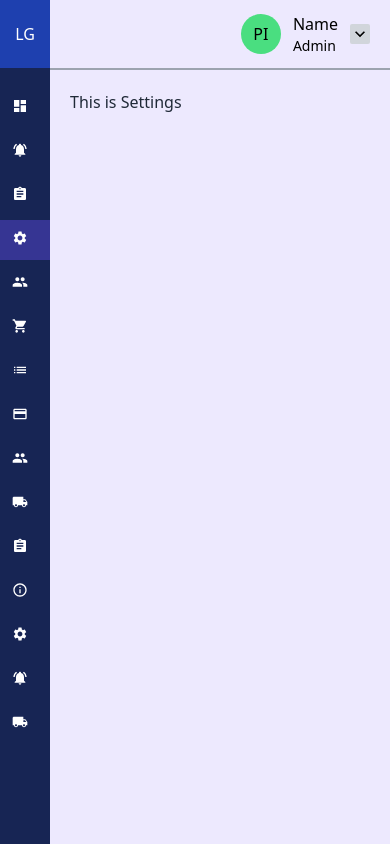
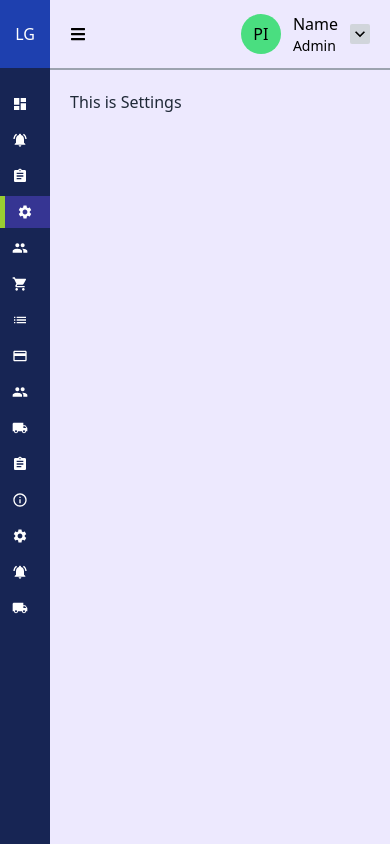
Before and after one commit to bapibiswas100808/my-sample-dashboard, a React app: page /settings in a window 390 px wide. Built offline with nearby package versions, Linux system fonts and the light colour scheme; the HTML template or start-up script is replaced by a standard one.

Commit message:
siderbar mobile updated

```diff
--- a/src/App.css
+++ b/src/App.css
@@ -1,3 +1,4 @@
 .active {
   background-color: #4c41c095;
+  border-left: 5px solid yellowgreen;
 }
--- a/src/App.jsx
+++ b/src/App.jsx
@@ -10,16 +10,24 @@ import { useState } from "react";
 
 function App() {
   const [isOpen, setIsOpen] = useState(false);
+  const [isClose, setIsClose] = useState(false);
   const handleToggle = () => {
     if (window.innerWidth > 991) {
       setIsOpen(!isOpen);
+    }
+    if (window.innerWidth < 991) {
+      setIsClose(!isClose);
     }
   };
 
   return (
     <BrowserRouter>
-      <SideBar isOpen={isOpen}>
-        <Header handleToggle={handleToggle} setIsOpen={setIsOpen}></Header>
+      <SideBar isOpen={isOpen} isClose={isClose}>
+        <Header
+          handleToggle={handleToggle}
+          setIsOpen={setIsOpen}
+          isClose={isClose}
+        ></Header>
         <Routes>
           <Route path="/dashboard" element={<DashBoard />} />
           <Route path="/notification" element={<Notification />} />
--- a/src/Components/Header/Header.jsx
+++ b/src/Components/Header/Header.jsx
@@ -6,13 +6,11 @@ import { ImProfile } from "react-icons/im";
 import { RiLockPasswordFill } from "react-icons/ri";
 import { IoLogOutOutline } from "react-icons/io5";
 
-const Header = ({ handleToggle, setIsOpen }) => {
+const Header = ({ handleToggle, setIsOpen, isClose }) => {
   const iconRef = useRef(null);
-  const [showBars, setShowBars] = useState(false);
   const [showOptions, setShowOptions] = useState(false);
   useEffect(() => {
     const handleResize = () => {
-      setShowBars(window.innerWidth > 991);
       if (window.innerWidth < 991) {
         setIsOpen(false);
       }
@@ -37,12 +35,13 @@ const Header = ({ handleToggle, setIsOpen }) => {
   }, []);
 
   return (
-    <div className="text-black p-3 flex justify-between items-center bg-violet-100 border-b-2 border-gray-400 sticky top-0 ">
+    <div
+      style={{ paddingLeft: isClose ? "65px" : "20px" }}
+      className="text-black p-3 flex justify-between items-center bg-violet-100 border-b-2 border-gray-400 sticky top-0"
+    >
       <div>
         <h2>
-          {showBars && (
-            <FaBars className="cursor-pointer" onClick={handleToggle} />
-          )}
+          <FaBars className="cursor-pointer" onClick={handleToggle} />
         </h2>
       </div>
       <div className="flex items-center gap-3 pr-2 lg:pr-5">
@@ -89,5 +88,6 @@ const Header = ({ handleToggle, setIsOpen }) => {
 Header.propTypes = {
   handleToggle: PropTypes.func.isRequired,
   setIsOpen: PropTypes.func.isRequired,
+  isClose: PropTypes.bool,
 };
 export default Header;
--- a/src/Components/NavLinks/NavLinks.jsx
+++ b/src/Components/NavLinks/NavLinks.jsx
@@ -1,22 +1,55 @@
 import { NavLink } from "react-router-dom";
 import PropTypes from "prop-types";
+import { FaAngleDown } from "react-icons/fa";
+import { IoIosArrowUp } from "react-icons/io";
+import { useState } from "react";
 
-const NavLinks = ({ item, isOpen, idx, handleIsOpen }) => {
+const NavLinks = ({ item, isOpen, idx, handleIsOpen, isClose }) => {
+  const [showDrop, setShowDrop] = useState(false);
+  const handleShowDrop = () => {
+    setShowDrop(!showDrop);
+  };
   return (
+    <>
       <NavLink
-      className="flex items-center gap-2 py-2 pl-3 hover:bg-[#4c41c095] "
+        className="flex items-center gap-2 py-2 pl-3 hover:bg-[#4c41c095]"
         activeclassname="active"
         to={item.path}
-      onClick={() => item.subItems && handleIsOpen(idx)}
+        onClick={() => {
+          if (item.subItems) {
+            handleIsOpen(idx);
+            handleShowDrop();
+          }
+        }}
       >
         <div
+          style={{ display: isClose ? "none" : "block" }}
           className="tooltip tooltip-success tooltip-right"
           data-tip={item.name}
         >
-        <button className="">{item.icon}</button>
+          <button style={{ display: isClose ? "none" : "block" }}>
+            {item.icon}
+          </button>
         </div>
-      <span style={{ display: isOpen ? "block" : "none" }}>{item.name}</span>
+        <div className="flex items-center justify-between w-[80%]">
+          <span
+            className="w-full"
+            style={{
+              display: isOpen ? "block" : "none",
+            }}
+          >
+            {item.name}
+          </span>
+          <div>
+            {isOpen && item.subItems && (
+              <span className="">
+                {!showDrop ? <FaAngleDown /> : <IoIosArrowUp />}
+              </span>
+            )}
+          </div>
+        </div>
       </NavLink>
+    </>
   );
 };
 NavLinks.propTypes = {
@@ -24,5 +57,6 @@ NavLinks.propTypes = {
   isOpen: PropTypes.bool,
   idx: PropTypes.number,
   handleIsOpen: PropTypes.func,
+  isClose: PropTypes.bool,
 };
 export default NavLinks;
--- a/src/Components/SideBar/SideBar.jsx
+++ b/src/Components/SideBar/SideBar.jsx
@@ -17,8 +17,9 @@ import {
 import { useState } from "react";
 import NavLinks from "../NavLinks/NavLinks";
 
-const SideBar = ({ children, isOpen }) => {
+const SideBar = ({ children, isOpen, isClose }) => {
   const [isSettingOpen, setIsSettingOpen] = useState(null);
+
   const handleIsOpen = (idx) => {
     setIsSettingOpen(idx === isSettingOpen ? null : idx);
   };
@@ -277,12 +278,12 @@ const SideBar = ({ children, isOpen }) => {
     <div className="flex">
       <div
         style={{
-          width: isOpen ? "250px" : "50px",
+          width: isOpen ? "250px" : isClose ? "0px" : "50px",
           transition: "all 0.5s ease",
         }}
         className="min-h-screen  bg-blue-950 text-white "
       >
-        <div className=" p-[22px] sticky top-0 flex justify-center z-10 bg-blue-800">
+        <div className=" p-[22px] sticky top-0 flex justify-center z-10 bg-blue-800 min-w-[50px]">
           <h2 className="text-white ">{isOpen ? "Logo" : "LG"}</h2>
         </div>
         <div className="flex flex-col mt-5 -z-10">
@@ -293,6 +294,7 @@ const SideBar = ({ children, isOpen }) => {
                 idx={idx}
                 isOpen={isOpen}
                 handleIsOpen={handleIsOpen}
+                isClose={isClose}
               ></NavLinks>
               {idx === isSettingOpen &&
                 item.subItems &&
@@ -322,6 +324,7 @@ const SideBar = ({ children, isOpen }) => {
 SideBar.propTypes = {
   children: PropTypes.array.isRequired,
   isOpen: PropTypes.bool.isRequired,
+  isClose: PropTypes.bool,
 };
 
 export default SideBar;
```
Lines whose indentation alone changed are shown as unchanged.
